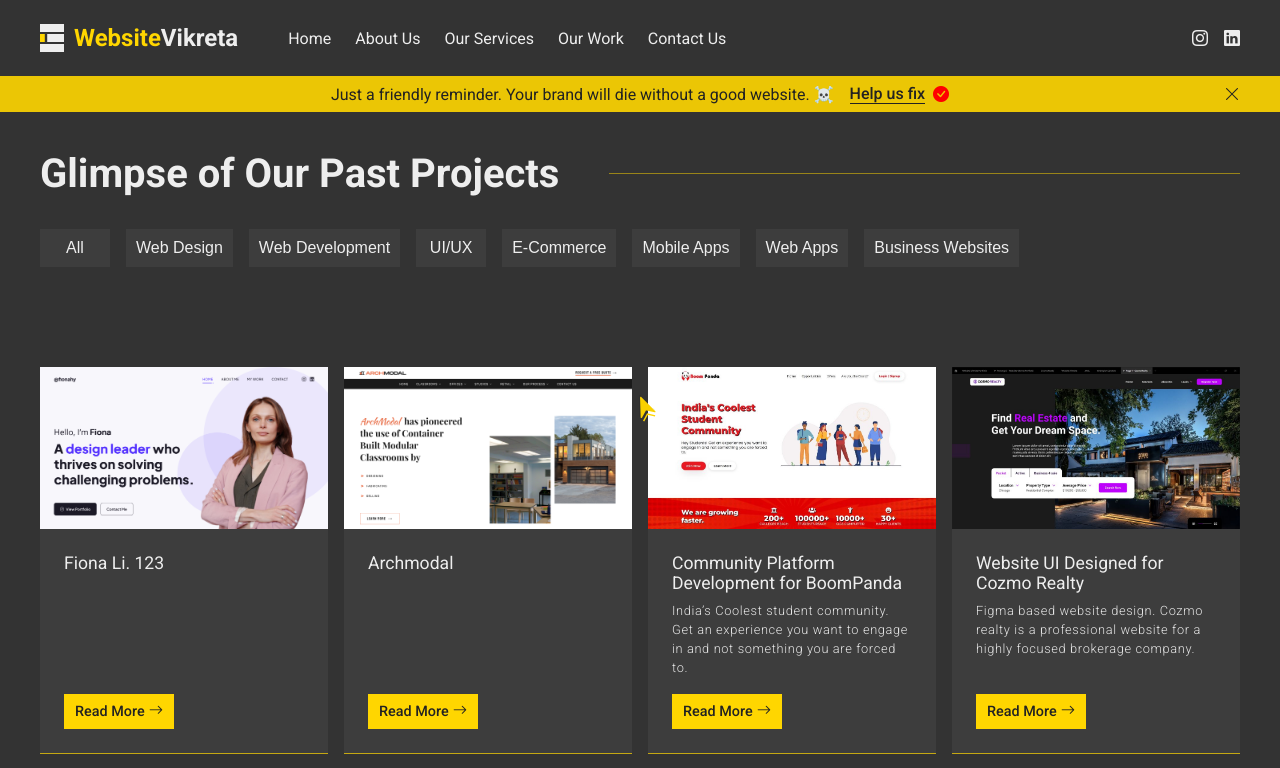
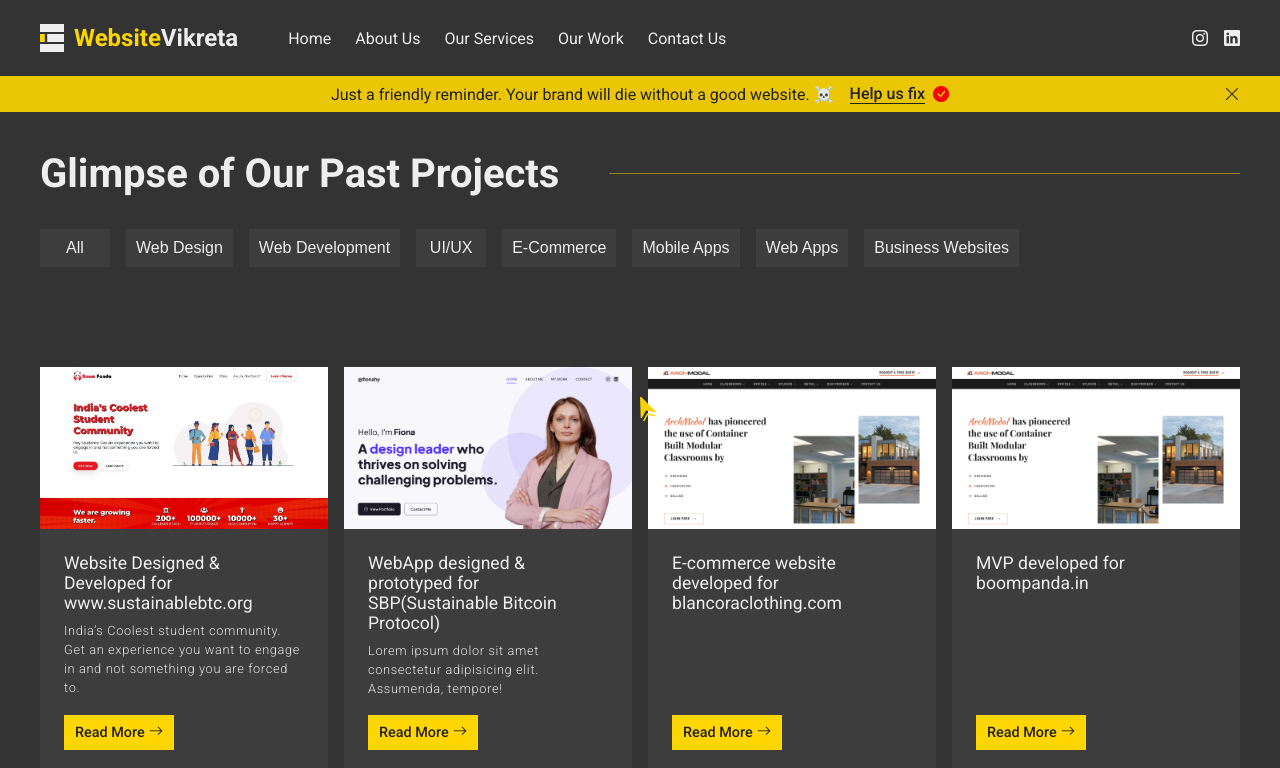
Before and after one commit to website-vikreta/website-vikreta.github.io, a React (Create React App) app: page /work in a window 1280 px wide. Shown: the top 768 px of the page. Built offline with nearby package versions, Linux system fonts and the light colour scheme.

Commit message:
changes in data

```diff
--- a/src/json/ourWorkData.js
+++ b/src/json/ourWorkData.js
@@ -83,12 +83,67 @@
 
 // Real Data
 export const workData = [
+   // SBP
    {
       id: 1,
+      url: "/work/sbp-website",
+      thumbnail: boompandaThumb,
+      logo: boompandalogo,
+      title: "Website Designed & Developed for www.sustainablebtc.org",
+      niche: ["Website Development", "CMS Development", "Web Application", "API"],
+      category: "Web Development",
+      links: [
+         { key: "Website", value: "https://boompanda.in/" },
+         { key: "Figma", value: "https://boompanda.in/login/" },
+      ],
+      gallery: [
+         boompandaThumb, boompandag2, boompandag3, boompandag4, boompandag5, boompandag6
+      ],
+      shortDescription: "India’s Coolest student community. Get an experience you want to engage in and not something you are forced to.",
+      description: `
+         <p className='para'>
+            This website is proposed to be dynamic website for Student development. Boompanda is a student community platform. Boompanda asserts that it is nationwide community that gives students a rich experience throughout their education journey. This community will provide a platform to socialize and network with other students in the city through various Events, Task, Competitions, Live Sessions & shows, Seminars, etc. Boompanda promotes different educational oraganizations. It also provide platform for students to earn their pocket money.
+         </p>
+         <p className='para'>
+         This site will provide easy and instant information to the users about all the facilities given by boompanda. It is very easy to understand and use.
+         </p>
+         <p className='para'>
+            The site has attractive front end for visitors and backend for administration of the site.
+         </p>
+
+         <b> You will find: </b>
+
+         <ul>
+            <li>
+               <i class="bi bi-check2"></i>
+               Here you’ll find a opportunities page in which student can find out different opportunities provided by boompanda
+            </li>
+            <li>
+               <i class="bi bi-check2"></i>
+               Offers page is built extensively attractive and precise where user can view various offer given by this organization and also user can view terms and conditions and can redeem it.
+            </li>
+            <li>
+               <i class="bi bi-check2"></i>
+               Contact us, login and signup all the pages are made very precise and clear.
+            </li>
+            <li>
+               <i class="bi bi-check2"></i>
+               Admin panel is developed in a way that every operation can be perform easily with different login roles.
+            </li>
+         </ul>
+      `,
+      clientReview: "It's been over a year that Website Vikreta is providing us IT Development Services and we are very satisfied with the kind of work they have accomplished. The quality of service was the best and amazing the support was provided post completion of projects. The team is very cooperative and always delivers what is promised.",
+      clientName: "Rudra Ghodke",
+      designation: "CEO & Co-founder, BoomPanda",
+   },
+
+   // SBP WebApp
+   {
+      id: 2,
       url: "/work/FionaLi",
       thumbnail: FionaLi1,
       logo: "",
-      title: "Fiona Li. 123",
+      title: "WebApp designed & prototyped for SBP(Sustainable Bitcoin Protocol)",
       niche: ["Website Development", "CMS Development", "Web Application", "API"],
       category: "Web Development",
       links: [
@@ -98,6 +153,31 @@
       gallery: [
          FionaLi1, FionaLi2, FionaLi3, FionaLi4, FionaLi5
       ],
+      shortDescription: "Lorem ipsum dolor sit amet consectetur adipisicing elit. Assumenda, tempore!",
+      description: `
+         Description goes here
+      `,
+      clientReview: "",
+      clientName: "",
+      designation: "",
+   },
+
+   // Blancora Clothing
+   {
+      id: 3,
+      url: "/work/Archmodal",
+      thumbnail: Archmodal1,
+      logo: "",
+      title: "E-commerce website developed for blancoraclothing.com",
+      niche: ["Website Development", "CMS Development", "Web Application", "API"],
+      category: "Web Development",
+      links: [
+         { key: "Website", value: "https://abc.in/" },
+         { key: "Dashboard", value: "https://abc.in/login/" },
+      ],
+      gallery: [
+         Archmodal1, Archmodal2, Archmodal3, Archmodal4, Archmodal5, Archmodal6
+      ],
       shortDescription: "",
       description: `
          Description goes here
@@ -106,6 +186,33 @@
       clientName: "",
       designation: "",
    },
+
+   // Boompanda
+   {
+      id: 4,
+      url: "/work/Archmodal",
+      thumbnail: Archmodal1,
+      logo: "",
+      title: "MVP developed for boompanda.in",
+      niche: ["Website Development", "CMS Development", "Web Application", "API"],
+      category: "Web Development",
+      links: [
+         { key: "Website", value: "https://abc.in/" },
+         { key: "Dashboard", value: "https://abc.in/login/" },
+      ],
+      gallery: [
+         Archmodal1, Archmodal2, Archmodal3, Archmodal4, Archmodal5, Archmodal6
+      ],
+      shortDescription: "",
+      description: `
+         Description goes here
+      `,
+      clientReview: "",
+      clientName: "",
+      designation: "",
+   },
+
+   // iEndorse MVP
    {
       id: 2,
       url: "/work/Archmodal",
@@ -129,6 +236,8 @@
       clientName: "",
       designation: "",
    },
+
+   // Budget Renovation
    {
       id: 3,
       url: "/work/boompanda",
@@ -181,6 +290,8 @@
       clientName: "Rudra Ghodke",
       designation: "CEO & Co-founder, BoomPanda",
    },
+
+   // Fiona Li.
    {
       id: 4,
       url: "/work/cozmo-realty",
@@ -208,6 +319,8 @@
       clientName: "Sang Hyun Han",
       designation: "Full stack enginner at Cozmo Realty",
    },
+
+   // Psilent Ganges
    {
       id: 5,
       url: "/work/champion-lenders",
@@ -235,6 +348,8 @@
       clientName: "John Kim",
       designation: "CEO - Champion Lenders",
    },
+
+   // Workik
    {
       id: 6,
       url: "/work/FirstKode",
@@ -258,6 +373,8 @@
       clientName: "",
       designation: "",
    },
+
+   // Archmodal
    {
       id: 7,
       url: "/work/jaxl",
@@ -295,6 +412,8 @@
       clientName: "Abhinav Singh",
       designation: "Co-founder - JAXL, India",
    },
+
+   // Limra Events
    {
       id: 8,
       url: "/work/Metathumbz",
@@ -318,6 +437,8 @@
       clientName: "",
       designation: "",
    },
+
+   // Cozmo Realty
    {
       id: 9,
       url: "/work/BoompandaBAP",
@@ -341,6 +462,8 @@
       clientName: "",
       designation: "",
    },
+
+   // Katalyst
    {
       id: 10,
       url: "/work/Katalyst",
@@ -364,6 +487,8 @@
       clientName: "",
       designation: "",
    },
+
+   // Champion Lenders
    {
       id: 11,
       url: "/work/Maid4u",
@@ -387,6 +512,7 @@
       clientName: "",
       designation: "",
    },
+
    {
       id: 12,
       url: "/work/CentralBrisbaneDental",
```
